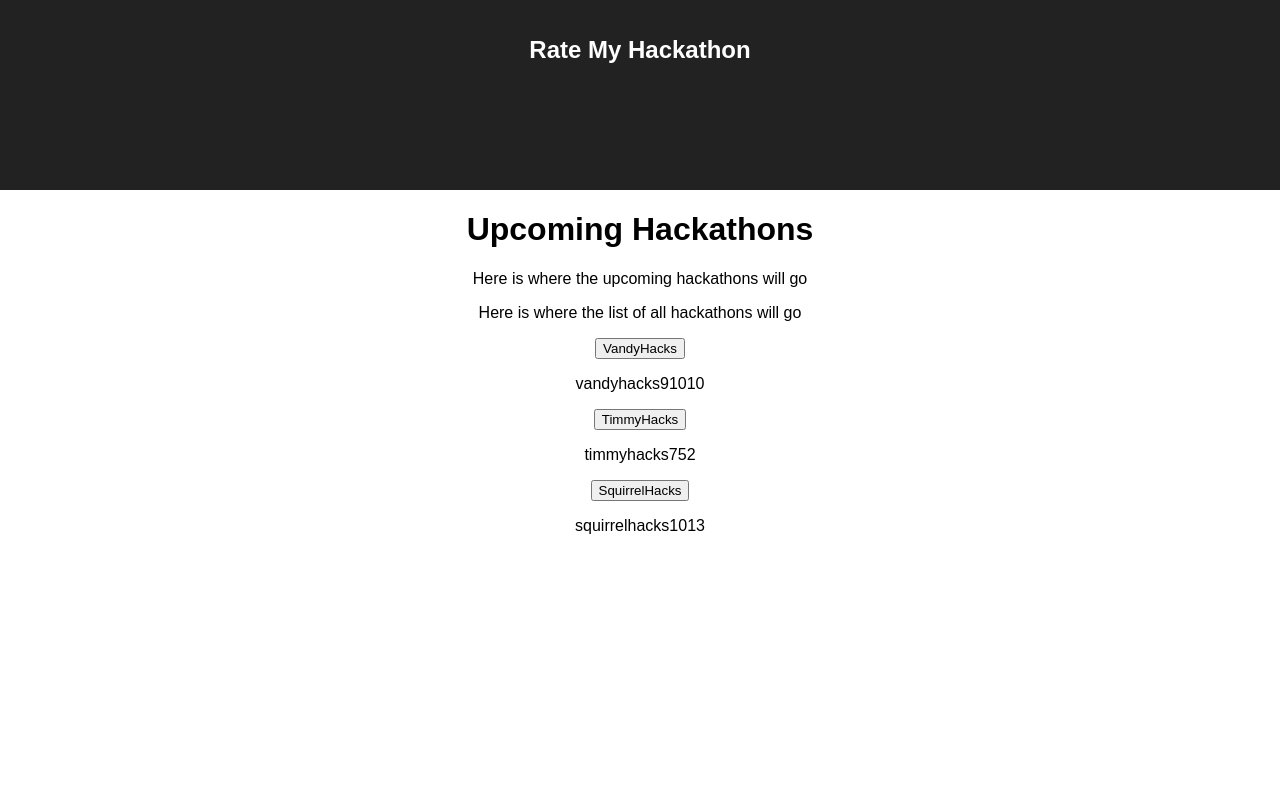
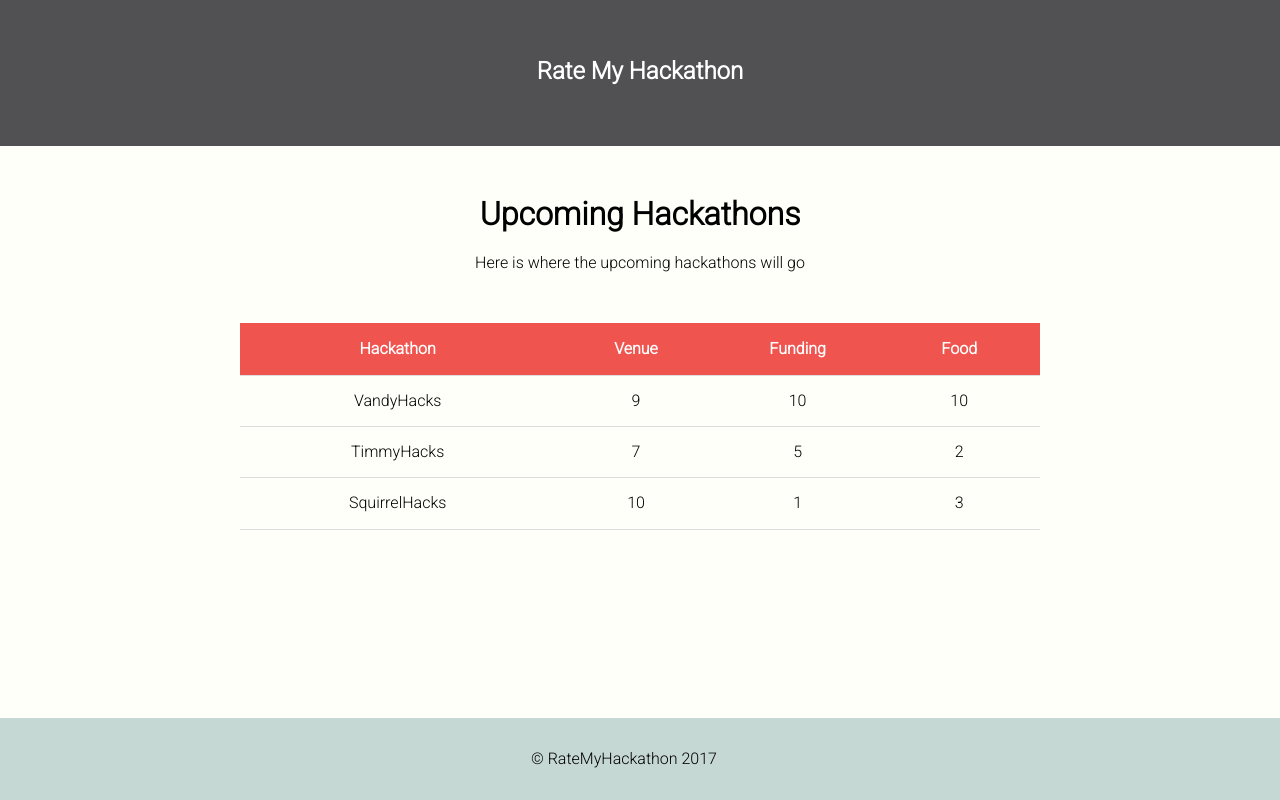
Before and after one commit to tgmeow/ratemyhackathon, a React (Create React App) app: page / in a window 1280 px wide. Built offline with nearby package versions, Linux system fonts and the light colour scheme.

Commit message:
fancy schmancy

```diff
--- a/public/index.html
+++ b/public/index.html
@@ -8,6 +8,8 @@
       manifest.json provides metadata used when your web app is added to the
       homescreen on Android. See https://developers.google.com/web/fundamentals/engage-and-retain/web-app-manifest/
     -->
+    <link href="https://fonts.googleapis.com/css?family=Roboto:300" rel="stylesheet">
+    <link rel="stylesheet" href="https://cdnjs.cloudflare.com/ajax/libs/normalize/7.0.0/normalize.css">
     <link rel="manifest" href="%PUBLIC_URL%/manifest.json">
     <link rel="shortcut icon" href="%PUBLIC_URL%/favicon.ico">
     <!--
--- a/src/App.css
+++ b/src/App.css
@@ -1,3 +1,7 @@
+body {
+  background-color: #FFFFFA;
+}
+
 .App {
   text-align: center;
 }
@@ -8,13 +12,18 @@
 }
 
 .App-header {
-  background-color: #222;
+  background-color: #515052;
+  margin-top: -20px;
   height: 150px;
-  padding: 20px;
+  line-height: 150px;
+  text-align: center;
   color: white;
+  margin-bottom: 50px;
 }
 
 .App-title {
+  font-family: 'Roboto', sans-serif;
+  vertical-align:center;
   font-size: 1.5em;
 }
 
@@ -22,6 +31,59 @@
   font-size: large;
 }
 
+.footer {
+  position: absolute;
+  bottom:0;
+  right:0;
+  width:100%;
+  height:50px;   /* Height of the footer */
+  line-height: 50px;
+  background-color: #C6D8D3;
+  padding: 1rem;
+  text-align: center;
+}
+
+button {
+  font-family: 'Roboto', sans-serif;
+  background-color: transparent;
+  border: none;
+  color: Black;
+  padding: 15px 32px;
+  text-align: center;
+  text-decoration: none;
+  display: inline-block;
+  font-size: 16px;
+  width: 100%;
+}
+
+button:active, button:focus {
+  outline: 0;
+  border: none;
+}
+
+table {
+  font-family: 'Roboto', sans-serif;
+  margin-top: 50px;
+  border-collapse: collapse;
+  width: 90%;
+  max-width: 800px;
+}
+th{
+  font-weight: bold;
+  background-color: #F0544F;
+  color: white;
+  height: 50px;
+}
+th, td{
+  border-bottom: 1px solid #ddd;
+}
+
+tr:hover {background-color: #F5F5F5F5}
+
+th:hover {}
+
+
+
 @keyframes App-logo-spin {
   from { transform: rotate(0deg); }
   to { transform: rotate(360deg); }
--- a/src/App.js
+++ b/src/App.js
@@ -42,6 +42,7 @@ class App extends Component {
           <h1 className="App-title">Rate My Hackathon</h1>
         </header>
 		{body}
+		<div className = "footer">© RateMyHackathon 2017</div>
       </div>
     );
   }
--- a/src/HackaItem.js
+++ b/src/HackaItem.js
@@ -1,4 +1,5 @@
 import React, { Component } from 'react';
+import './App.css';
 
 class HackaItem extends Component {
     constructor(props) {
@@ -9,17 +10,20 @@ class HackaItem extends Component {
       console.log("HackaItemMe");
 	  //onClick={this.props.mOnClick(this.props.id)}
 	  return(
-            <div>
-                <button onClick={() => this.props.mOnClick(this.props.id)}>
-                    {this.props.title}
-                </button>
-                <p>
-                    {this.props.id}
-                    {this.props.venue}
-                    {this.props.funding}
-                    {this.props.food}
-                </p>
-            </div>
+          <tr>
+              <td> <button onClick={() => this.props.mOnClick(this.props.id)}>
+                  {this.props.title}
+              </button></td>
+              <td> <button onClick={() => this.props.mOnClick(this.props.id)}>
+                  {this.props.venue}
+              </button></td>
+              <td> <button onClick={() => this.props.mOnClick(this.props.id)}>
+                  {this.props.funding}
+              </button></td>
+              <td> <button onClick={() => this.props.mOnClick(this.props.id)}>
+                  {this.props.food}
+              </button></td>
+          </tr>
 	  );
   }
 }
--- a/src/Home.js
+++ b/src/Home.js
@@ -1,5 +1,6 @@
 import React, { Component } from 'react';
 import HackaItem from './HackaItem.js';
+import './App.css';
 
 //Ideally this data is from the server, but that has not been implemented yet :)
 const sumData = [
@@ -52,9 +53,15 @@ class Home extends Component {
         return(
             <div>
                 <p>Here is where the upcoming hackathons will go</p>
-
-			    <p>Here is where the list of all hackathons will go</p>
-                {mList}
+                <table align="center">
+                    <tr>
+                        <th>Hackathon</th>
+                        <th>Venue</th>
+                        <th>Funding</th>
+                        <th>Food</th>
+                    </tr>
+                    {mList}
+                </table>
             </div>
         );
     }
--- a/src/index.css
+++ b/src/index.css
@@ -1,5 +1,3 @@
 body {
-  margin: 0;
-  padding: 0;
-  font-family: sans-serif;
+  font-family: "Roboto", sans-serif;
 }
--- a/src/index.js
+++ b/src/index.js
@@ -1,6 +1,7 @@
 import React from 'react';
 import ReactDOM from 'react-dom';
 import './index.css';
+import './App.css';
 import App from './App';
 import registerServiceWorker from './registerServiceWorker';
 
```
Also changed, not shown: src/Event.css (added).
